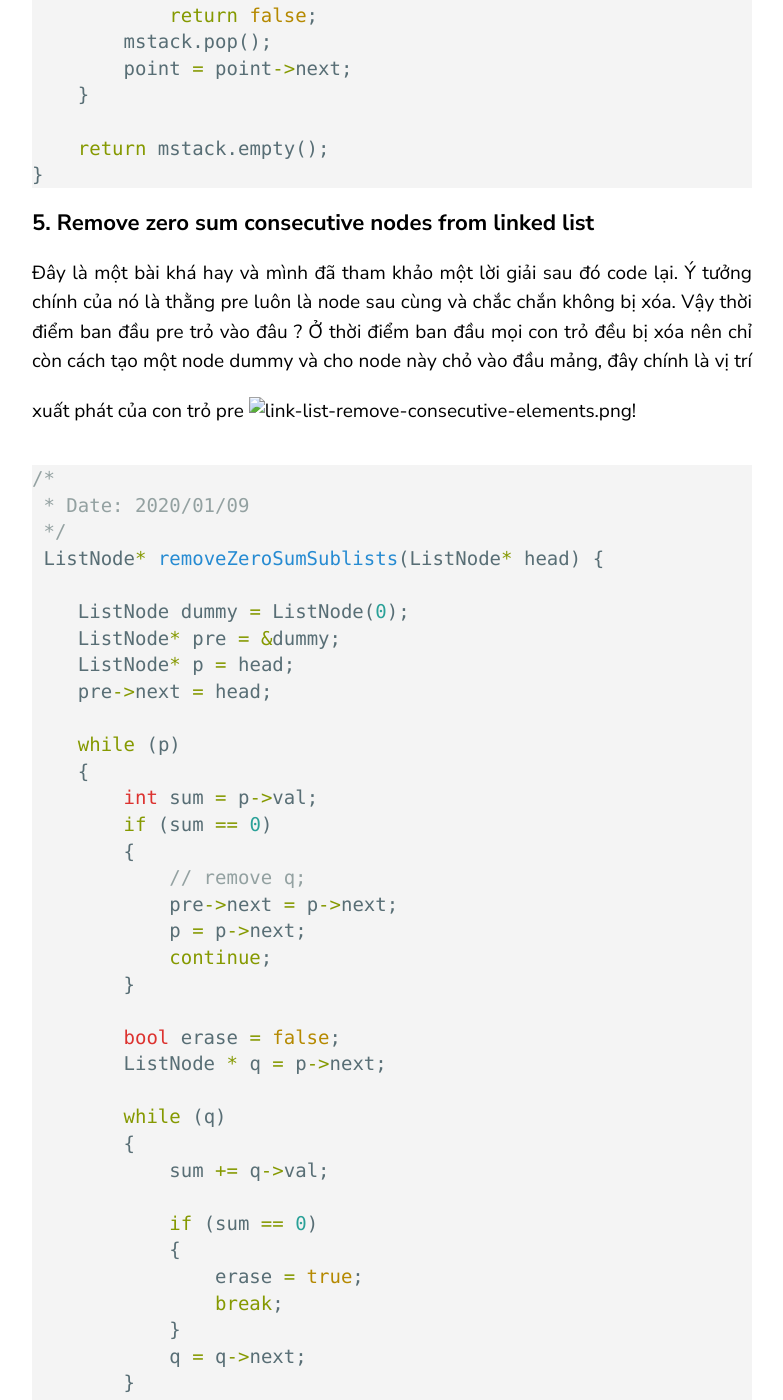
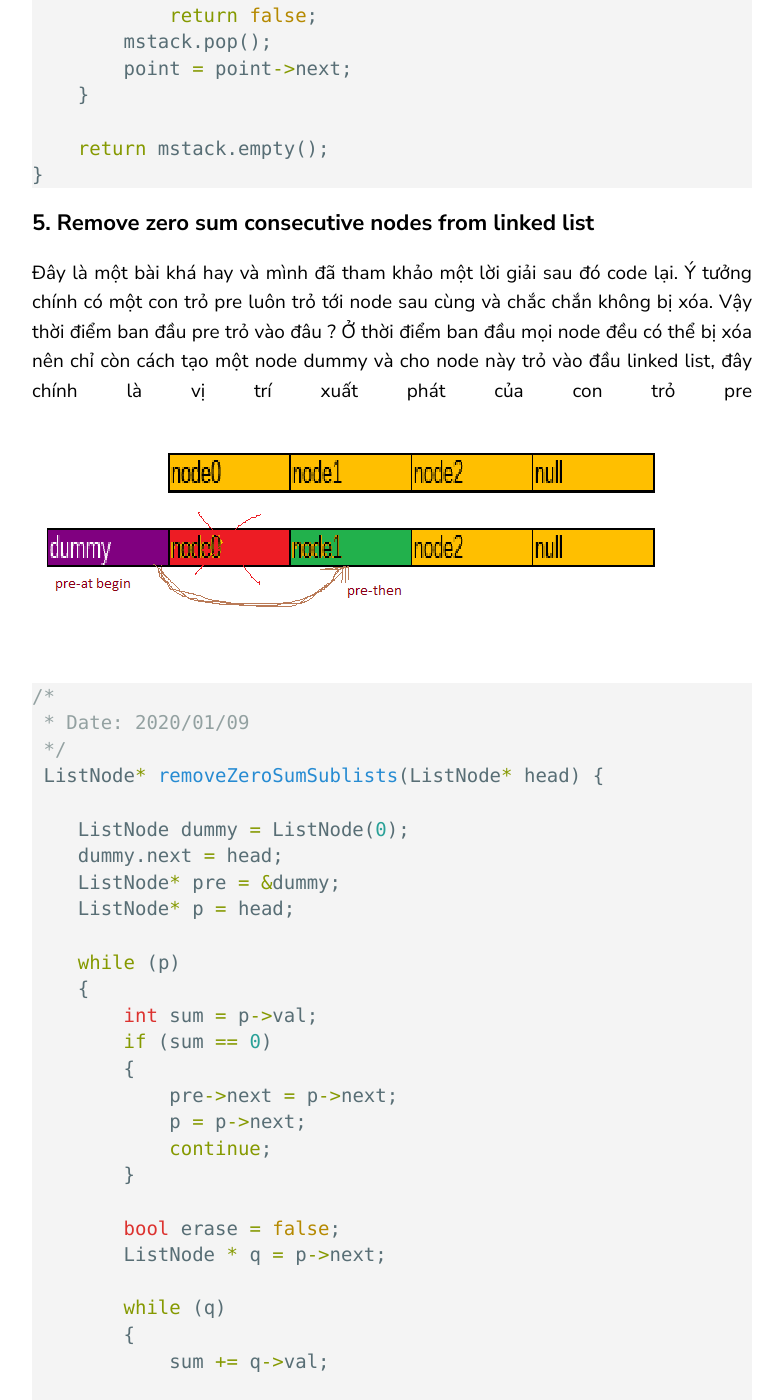
Before and after one commit to levanmanhbka/levanmanhbka.github.io, a Jekyll site: the page built from _posts/algorithm/2020-01-10-linked_list.markdown, in a window 1280 px wide and 1400 px high, scrolled down 2810 px. Shown: the whole window, without its empty margins (68-851 px from the left). Built offline with Jekyll 4.4.1, drawn with Linux system fonts in a browser that asks for light colours.

Commit message:
Update 2020-01-10-linked_list.markdown

````diff
--- a/_posts/algorithm/2020-01-10-linked_list.markdown
+++ b/_posts/algorithm/2020-01-10-linked_list.markdown
@@ -105,9 +105,9 @@ bool isPalindrome(ListNode* head) {
 ```
 
 ### 5. Remove zero sum consecutive nodes from linked list
-Đây là một bài khá hay và mình đã tham khảo một lời giải sau đó code lại. Ý tưởng chính của nó là thằng pre luôn là node sau cùng và chắc chắn không bị xóa. Vậy thời điểm ban đầu pre trỏ vào đâu ?
-Ở thời điểm ban đầu mọi con trỏ đều bị xóa nên chỉ còn cách tạo một node dummy và cho node này chỏ vào đầu mảng, đây chính là vị trí xuất phát của con trỏ pre
-![link-list-remove-consecutive-elements.png!](assets/images/algorithm/link-list-remove-consecutive-elements.png)
+Đây là một bài khá hay và mình đã tham khảo một lời giải sau đó code lại. Ý tưởng chính có một con trỏ pre luôn trỏ tới node sau cùng và chắc chắn không bị xóa. Vậy thời điểm ban đầu pre trỏ vào đâu ?
+Ở thời điểm ban đầu mọi node đều có thể bị xóa nên chỉ còn cách tạo một node dummy và cho node này trỏ vào đầu linked list, đây chính là vị trí xuất phát của con trỏ pre
+![link-list-remove-consecutive-elements.png!](/assets/images/algorithm/link-list-remove-consecutive-elements.png)
 ```c++
 /*
  * Date: 2020/01/09
@@ -115,16 +115,15 @@ bool isPalindrome(ListNode* head) {
  ListNode* removeZeroSumSublists(ListNode* head) {
 
     ListNode dummy = ListNode(0);
+    dummy.next = head;
     ListNode* pre = &dummy;
     ListNode* p = head;
-    pre->next = head;
 
     while (p)
     {
         int sum = p->val;
         if (sum == 0)
         {
-            // remove q;
             pre->next = p->next;
             p = p->next;
             continue;
````
